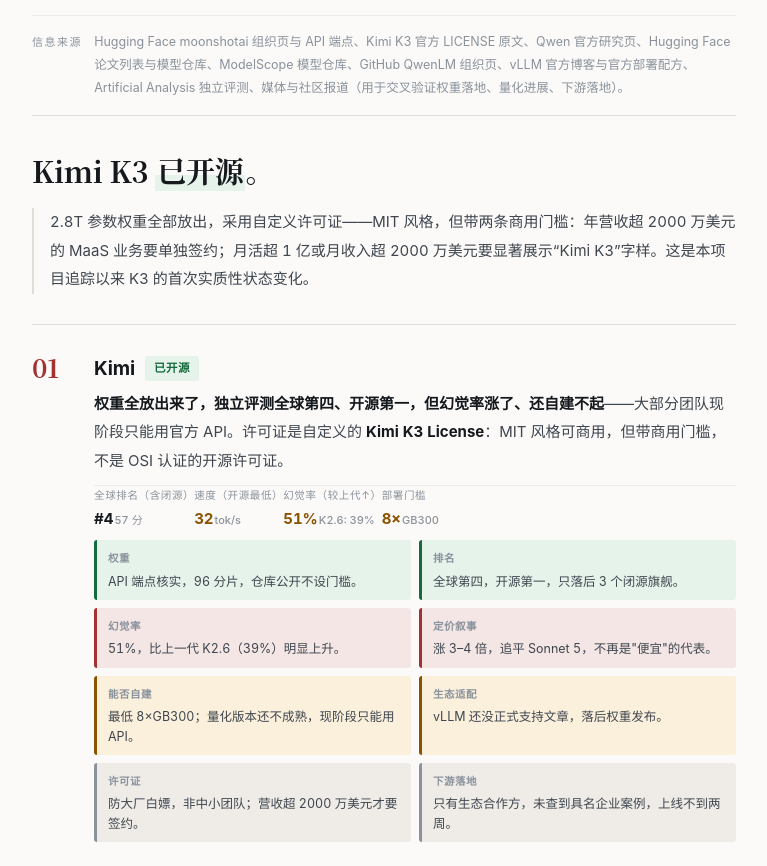
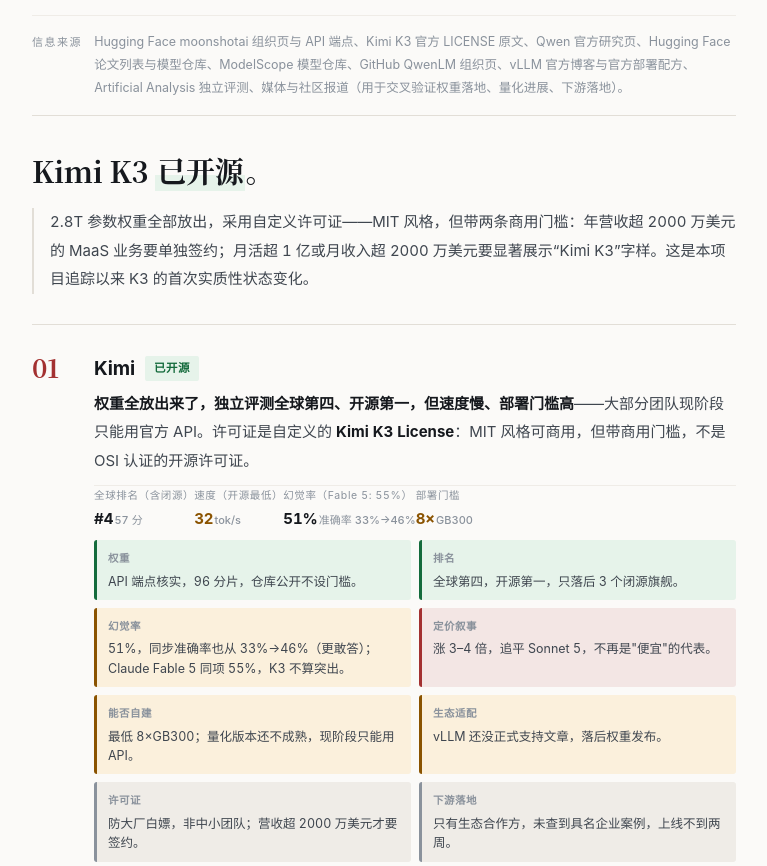
Before and after one commit to cskeqing/ai-oss-tracker, a plain HTML site: page reports/2026-07-28.html in a window 1280 px wide. Shown: the part 197-1063 px from the top of the page, without its empty margins (256-1023 px from the left). Drawn offline with Linux system fonts and the light colour scheme.

Commit message:
修正速览幻觉率表述：补上准确率同步上升与Fable5对比背景，去掉误导性警示色

```diff
--- a/reports/2026-07-28.html
+++ b/reports/2026-07-28.html
@@ -280,17 +280,17 @@
       <div class="no">01</div>
       <div>
         <div class="hd"><h3>Kimi</h3><span class="pill open">已开源</span></div>
-        <p class="body"><strong>权重全放出来了，独立评测全球第四、开源第一，但幻觉率涨了、还自建不起</strong>——大部分团队现阶段只能用官方 API。许可证是自定义的 <strong>Kimi K3 License</strong>：MIT 风格可商用，但带商用门槛，不是 OSI 认证的开源许可证。</p>
+        <p class="body"><strong>权重全放出来了，独立评测全球第四、开源第一，但速度慢、部署门槛高</strong>——大部分团队现阶段只能用官方 API。许可证是自定义的 <strong>Kimi K3 License</strong>：MIT 风格可商用，但带商用门槛，不是 OSI 认证的开源许可证。</p>
         <dl class="stats">
           <div><dt>全球排名（含闭源）</dt><dd>#4<span class="u">57 分</span></dd></div>
           <div><dt>速度（开源最低）</dt><dd class="warn">32<span class="u">tok/s</span></dd></div>
-          <div><dt>幻觉率（较上代↑）</dt><dd class="warn">51%<span class="u">K2.6: 39%</span></dd></div>
+          <div><dt>幻觉率（Fable 5: 55%）</dt><dd>51%<span class="u">准确率 33%→46%</span></dd></div>
           <div><dt>部署门槛</dt><dd class="warn">8×<span class="u">GB300</span></dd></div>
         </dl>
         <div class="chips">
           <div class="chip good"><span class="lbl">权重</span><p>API 端点核实，96 分片，仓库公开不设门槛。</p></div>
           <div class="chip good"><span class="lbl">排名</span><p>全球第四，开源第一，只落后 3 个闭源旗舰。</p></div>
-          <div class="chip bad"><span class="lbl">幻觉率</span><p>51%，比上一代 K2.6（39%）明显上升。</p></div>
+          <div class="chip warn"><span class="lbl">幻觉率</span><p>51%，同步准确率也从 33%→46%（更敢答）；Claude Fable 5 同项 55%，K3 不算突出。</p></div>
           <div class="chip bad"><span class="lbl">定价叙事</span><p>涨 3–4 倍，追平 Sonnet 5，不再是"便宜"的代表。</p></div>
           <div class="chip warn"><span class="lbl">能否自建</span><p>最低 8×GB300；量化版本还不成熟，现阶段只能用 API。</p></div>
           <div class="chip warn"><span class="lbl">生态适配</span><p>vLLM 还没正式支持文章，落后权重发布。</p></div>
```
